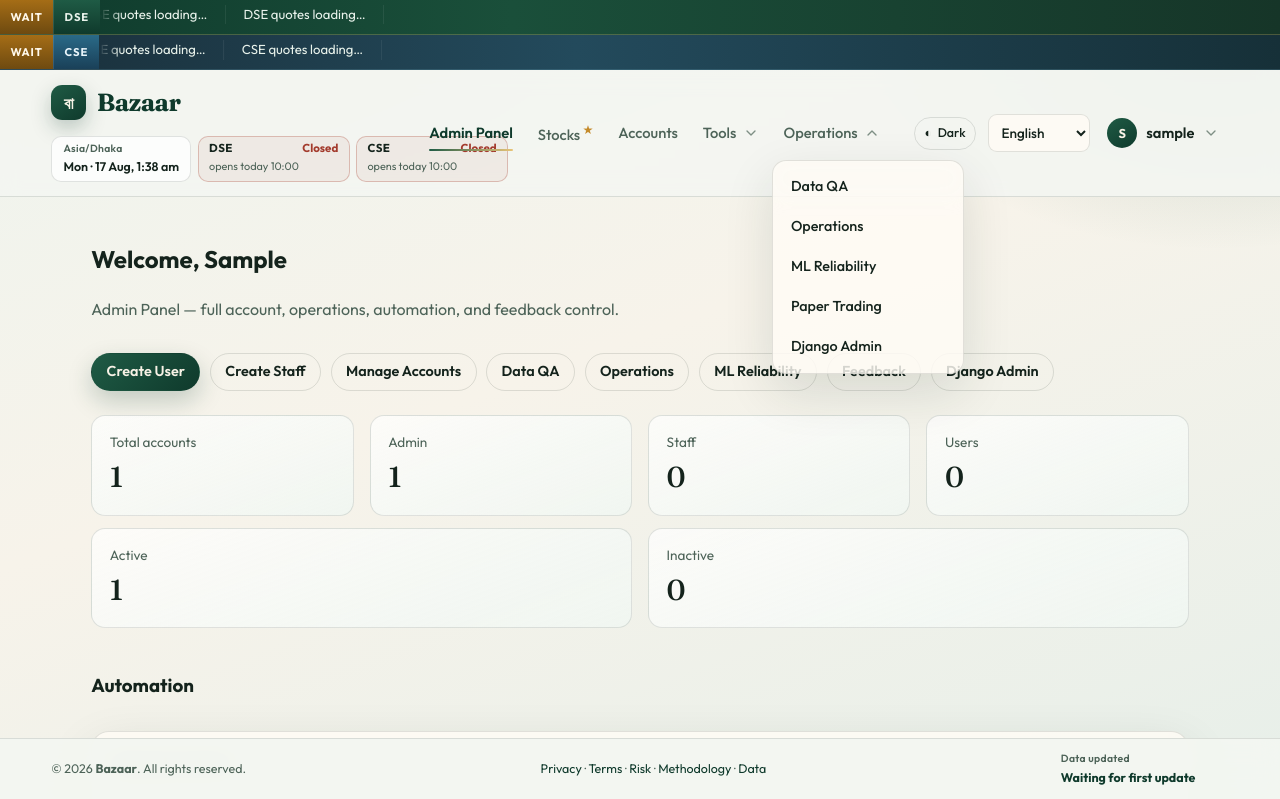
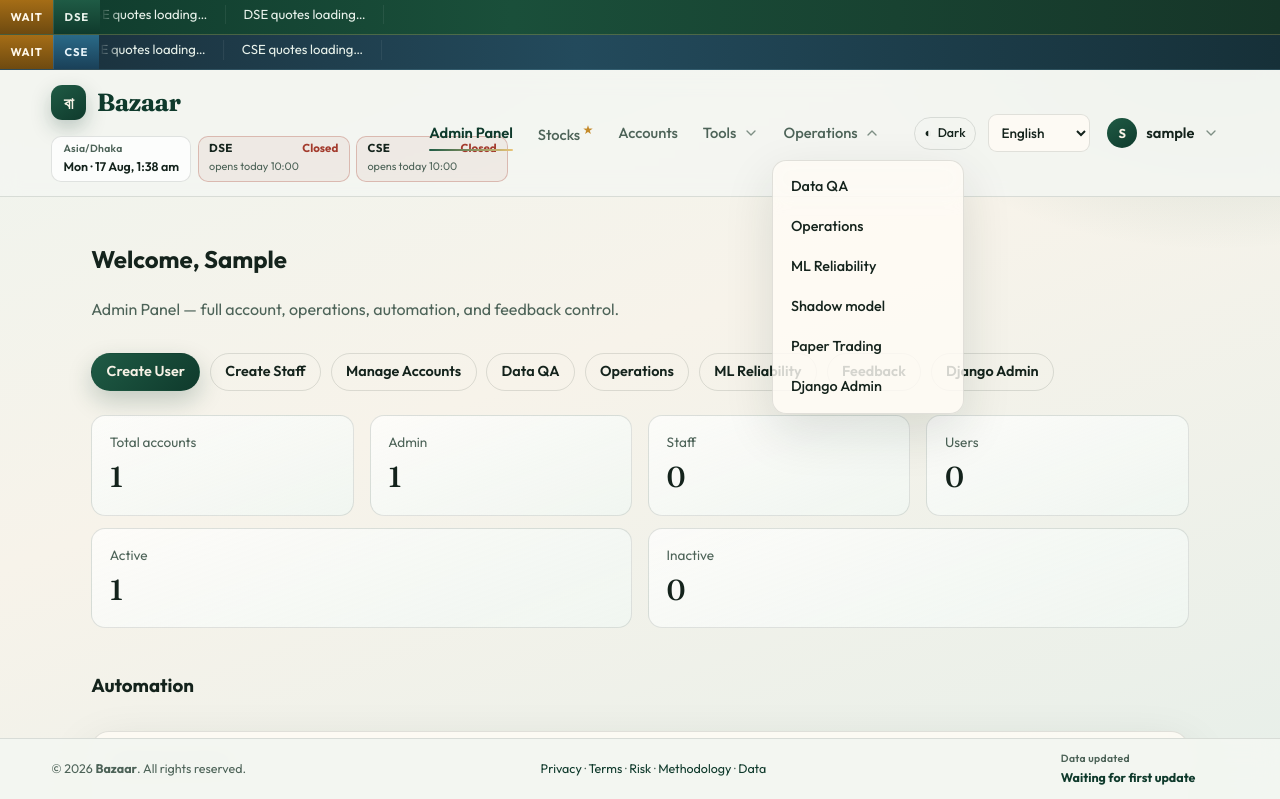
Before and after one commit to istiaque-bn/bazaar-market-analyzer, a Django app: page /accounts/panel/admin/ in a window 1280 px wide, after a click on "Operations". Shown: the top 799 px of the page. Run offline with Django 5.2, Linux system fonts and the light colour scheme; the visitor is signed in with stand-in values (Sample User, id 1); data comes from the database, SQL or seed files in the repository; data that the repository does not hold is empty; parts of the project's set-up code (start-up, migrations or seed data) failed here and were passed over.

Commit message:
Add admin shadow model monitor

```diff
--- a/market/urls.py
+++ b/market/urls.py
@@ -55,6 +55,7 @@ urlpatterns = [
     path("data-quality/", views.data_quality_view, name="data_quality"),
     path("ops/", views.ops_report_view, name="ops_report"),
     path("ml-reliability/", views.ml_reliability_view, name="ml_reliability"),
+    path("shadow-model/", views.shadow_model_monitor, name="shadow_model_monitor"),
     path("paper-trading/", views.paper_trading_view, name="paper_trading"),
     path("paper-trading/control/", views.paper_trading_control, name="paper_trading_control"),
     path("tools/reminders/", views.admin_reminders_view, name="admin_reminders"),
--- a/market/views.py
+++ b/market/views.py
@@ -747,6 +747,15 @@ def ml_reliability_view(request):
 
 
 @admin_required
+def shadow_model_monitor(request):
+    from market.models import ShadowForecast, TaskRun
+    from market.services.shadow_model import shadow_report
+    rows = ShadowForecast.objects.select_related("stock").order_by("-target_date", "stock__trading_code")[:100]
+    tasks = TaskRun.objects.filter(task_name__in=["market.tasks.run_shadow_model", "notifications.tasks.send_shadow_model_report"]).order_by("-started_at")[:20]
+    return render(request, "market/shadow_model_monitor.html", {"report": shadow_report(), "forecasts": rows, "tasks": tasks})
+
+
+@admin_required
 @require_POST
 def run_pipeline_view(request):
     """Enqueue a pipeline job — Admin-only ("Manage DSE pipeline and
--- a/templates/base.html
+++ b/templates/base.html
@@ -185,6 +185,7 @@
                   <a href="{% url 'data_quality' %}">{% translate "Data QA" %}</a>
                   <a href="{% url 'ops_report' %}">{% translate "Operations" %}</a>
                   {% if is_admin_role %}<a href="{% url 'ml_reliability' %}">{% translate "ML Reliability" %}</a>{% endif %}
+                  {% if is_admin_role %}<a href="{% url 'shadow_model_monitor' %}">Shadow model</a>{% endif %}
                   {% if is_admin_role %}<a href="{% url 'paper_trading' %}">{% translate "Paper Trading" %}</a>{% endif %}
                   {% if is_admin_role %}<a href="/admin/">{% translate "Django Admin" %}</a>{% endif %}
                 </div>
```
Also changed, not shown: templates/market/shadow_model_monitor.html (added, +1 -0 lines).
